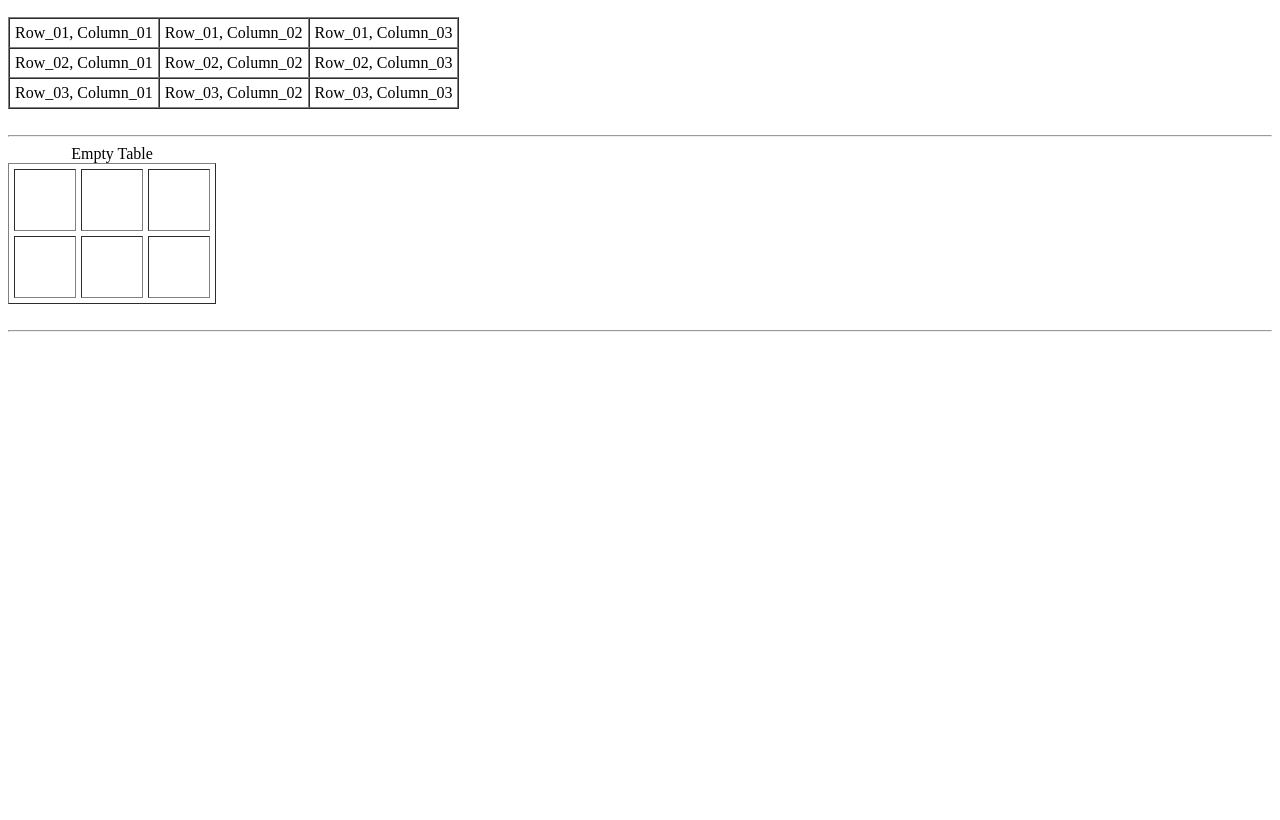
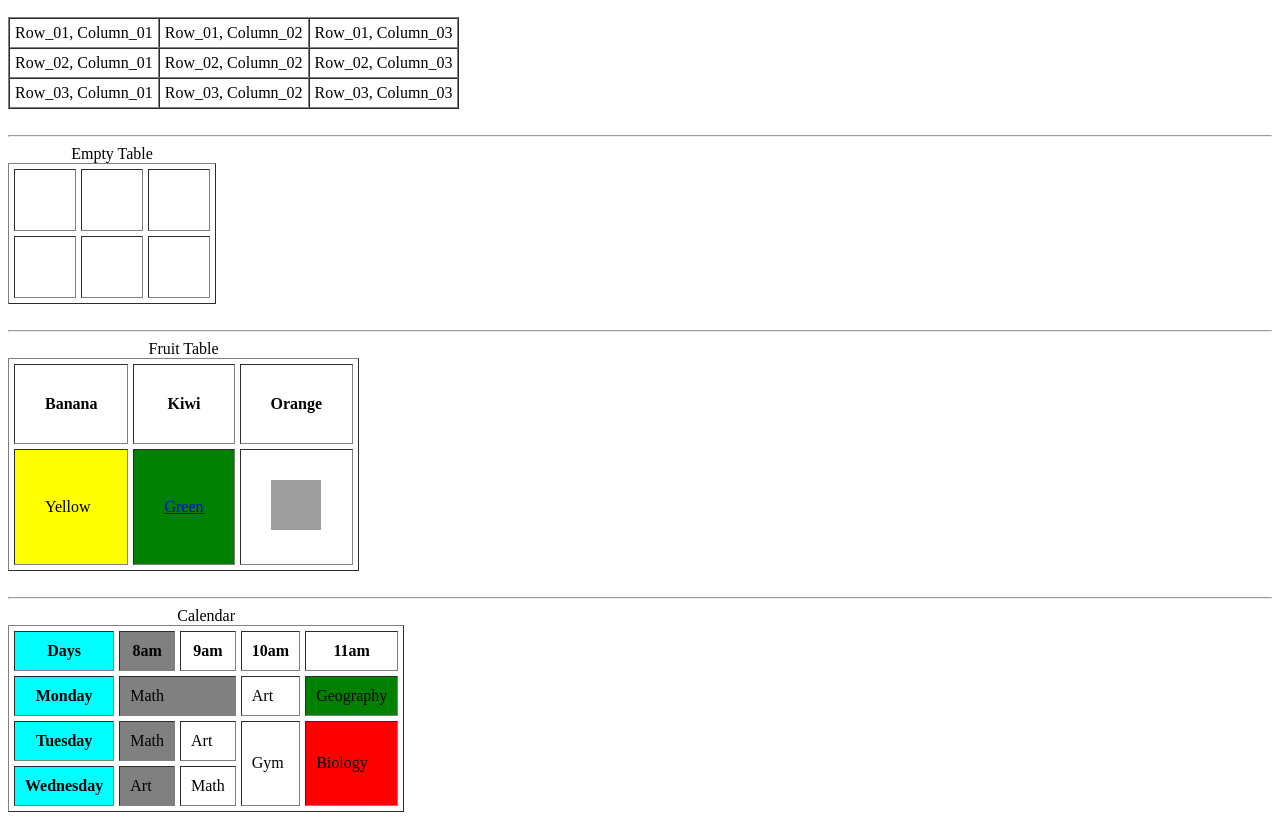
Before and after one commit to LjubishaMilosov/Qinshift_Full_stack_Academy, a plain HTML site: page HTML/class_04/index.html in a window 1280 px wide. Shown: the part 110-930 px from the top of the page. Before the commit the page ends 800 px from the top, so only its background shows below. Drawn offline with Linux system fonts and the light colour scheme; grey boxes are pictures that could not be loaded.

Commit message:
tables part2

```diff
--- a/HTML/class_04/index.html
+++ b/HTML/class_04/index.html
@@ -56,7 +56,73 @@
     <br/>
 <hr/>
 
+<table border="1" cellpadding="30" cellspacing=5">
+    <caption>Fruit Table</caption>
+    <thead>
+        <tr>
+            <th>Banana</th>
+            <th >Kiwi</th>
+            <th>Orange</th>
+        </tr>
 
+    </thead>
+    <tbody>
+        <tr>
+            <td bgcolor="Yellow">Yellow</td>
+            <td bgcolor="Green">
+                <a href="https://en.wikipedia.org/wiki/Kiwifruit" target="_blank">Green</a>
+            </td>
+            <td>
+                <img src="https://media.istockphoto.com/id/185284489/photo/orange.jpg?s=612x612&w=0&k=20&c=m4EXknC74i2aYWCbjxbzZ6EtRaJkdSJNtekh4m1PspE=" width="50" height="50" alt="Orange Photo"/>
+            </td>
+        </tr>
+
+    </tbody>
+
+</table>
+
+<br/>
+<hr/>
+
+<table border="1" cellpadding="10" cellspacing=5">
+    <caption>Calendar</caption>
+    <colgroup>
+        <col bgcolor="aqua">
+        <col bgcolor="grey">
+    </colgroup>
+    <thead>
+        <tr>
+            <th>Days</th>
+            <th>8am</th>
+            <th>9am</th>
+            <th>10am</th>
+            <th>11am</th>
+        </tr>
+    </thead>
+    <tbody>
+        <tr>
+            <th>Monday</th>
+            <td colspan="2">Math</td>
+            <!-- <td></td> -->
+            <td>Art</td>
+            <td bgcolor="Green">Geography</td>
+        </tr>
+        <tr>
+            <th>Tuesday</th>
+            <td>Math</td>
+            <td>Art</td>
+            <td rowspan="2">Gym</td>
+            <td rowspan="2" bgcolor="red">Biology</td>
+        </tr>
+        <tr>
+            <th>Wednesday</th>
+            <td>Art</td>
+            <td>Math</td>
+            <!-- <td>Biology</td> -->
+            <!-- <td></td> -->
+        </tr>
+    </tbody>
+</table>
 
 
 
```
